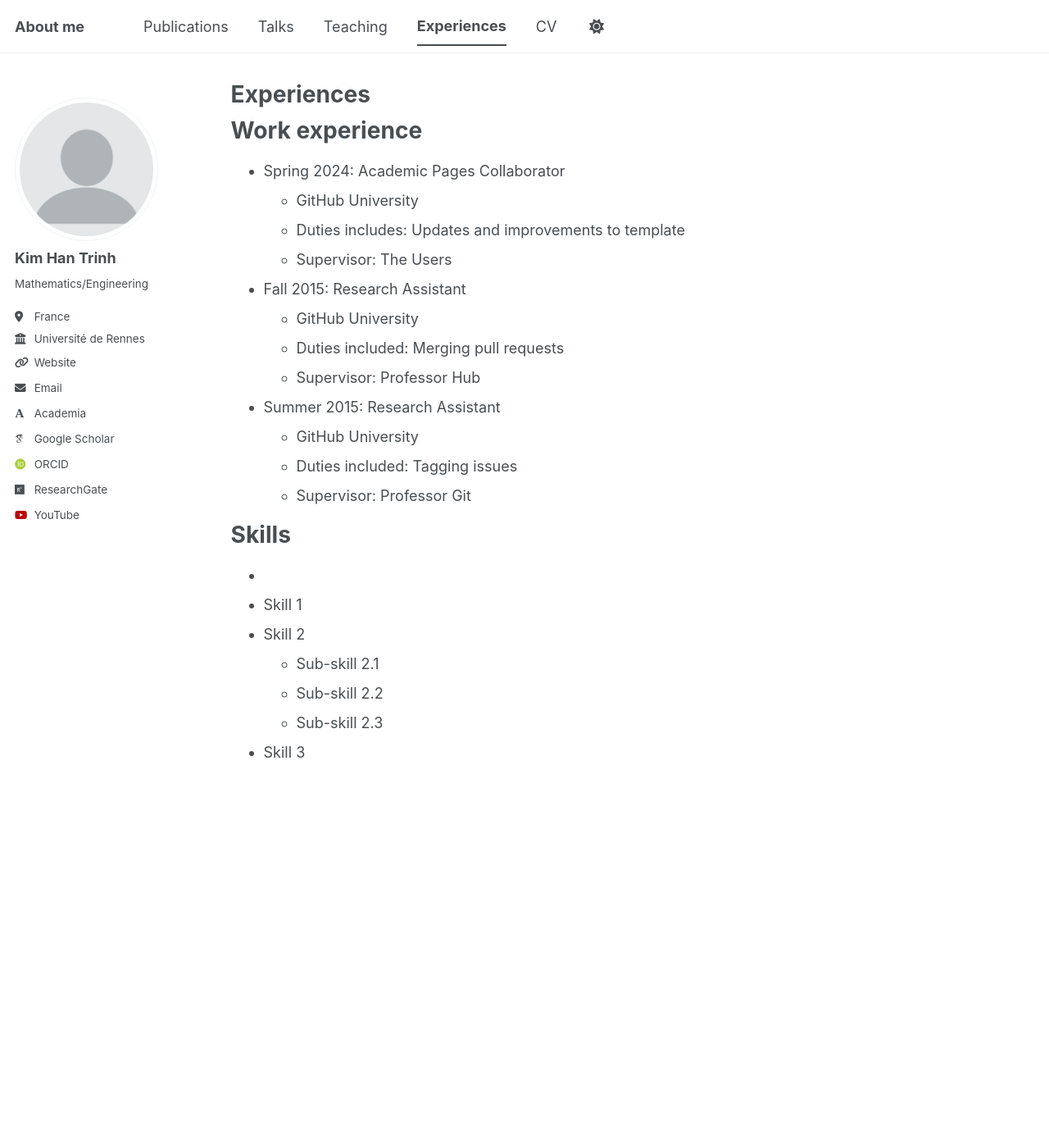
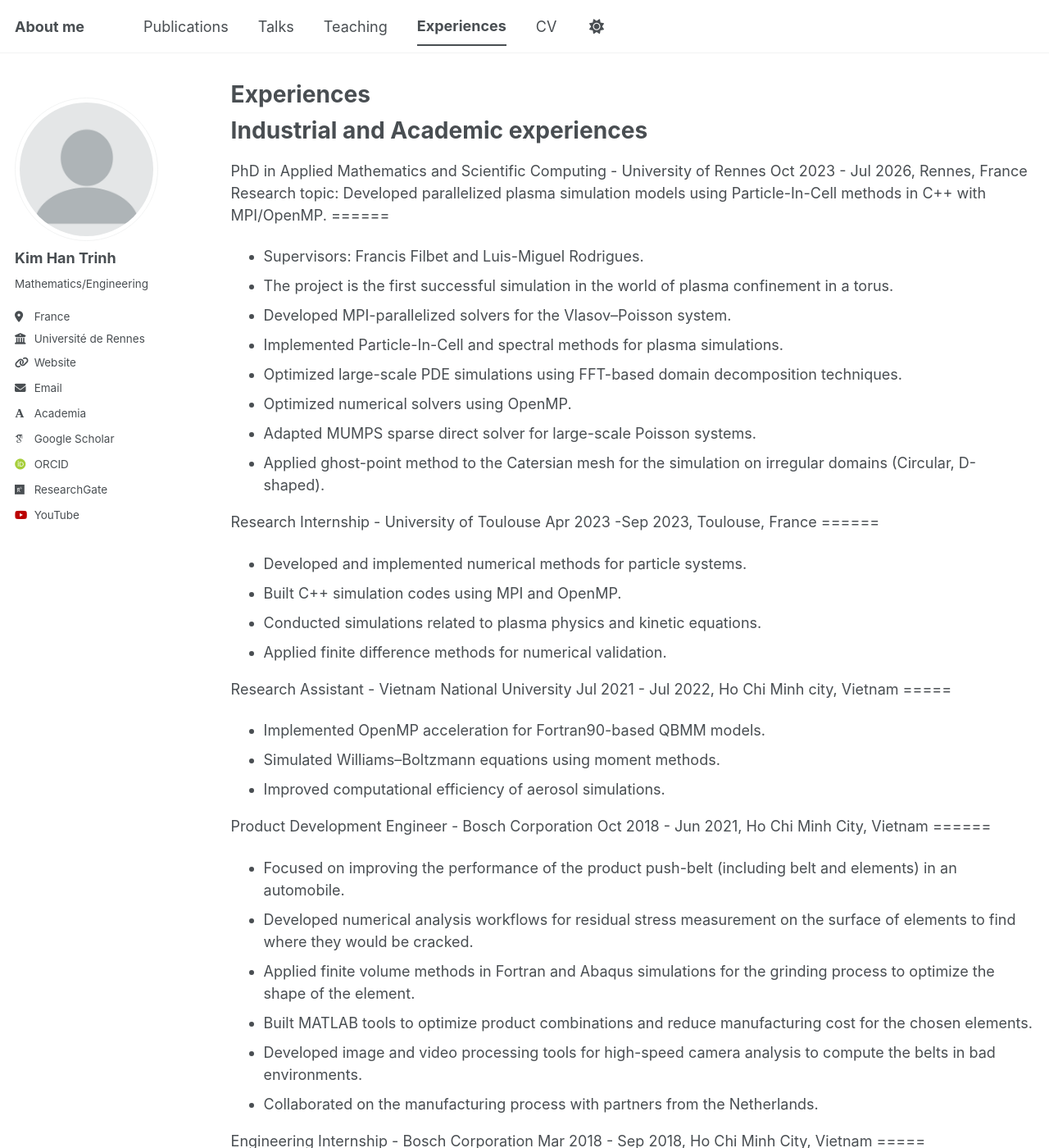
Before and after one commit to khtrinh96/khtrinh96.github.io, a Jekyll site: the page built from _pages/year-archive.md, in a window 1280 px wide and 1400 px high. Shown: the whole window at 82% size. Built offline with Jekyll 4.4.1, drawn with Linux system fonts in a browser that asks for light colours; some web fonts are replaced; a script bundle is joined from its source files by our own code; library files that are not in the unit come from our copies; some of the changed text lies outside the part shown.

Commit message:
Update year-archive.md

```diff
--- a/_pages/year-archive.md
+++ b/_pages/year-archive.md
@@ -5,30 +5,64 @@ title: "Experiences"
 author_profile: true
 ---
 
-Work experience
+Industrial and Academic experiences
 ======
 
-* Spring 2024: Academic Pages Collaborator
-  * GitHub University
-  * Duties includes: Updates and improvements to template
-  * Supervisor: The Users
+PhD in Applied Mathematics and Scientific Computing - University of Rennes
+Oct 2023 - Jul 2026, Rennes, France
+Research topic: Developed parallelized plasma simulation models using Particle-In-Cell methods in C++ with MPI/OpenMP.
+======
 
-* Fall 2015: Research Assistant
-  * GitHub University
-  * Duties included: Merging pull requests
-  * Supervisor: Professor Hub
+* Supervisors: Francis Filbet and Luis-Miguel Rodrigues.
+* The project is the first successful simulation in the world of plasma confinement in a torus.
+* Developed MPI-parallelized solvers for the Vlasov--Poisson system.
+* Implemented Particle-In-Cell and spectral methods for plasma simulations.
+* Optimized large-scale PDE simulations using FFT-based domain decomposition techniques.
+* Optimized numerical solvers using OpenMP.
+* Adapted MUMPS sparse direct solver for large-scale Poisson systems.
+* Applied ghost-point method to the Catersian mesh for the simulation on irregular domains (Circular, D-shaped).
 
-* Summer 2015: Research Assistant
-  * GitHub University
-  * Duties included: Tagging issues
-  * Supervisor: Professor Git
+Research Internship - University of Toulouse
+Apr 2023 -Sep 2023, Toulouse, France
+======
+
+* Developed and implemented numerical methods for particle systems.
+* Built C++ simulation codes using MPI and OpenMP.
+* Conducted simulations related to plasma physics and kinetic equations.
+* Applied finite difference methods for numerical validation.
+
+Research Assistant - Vietnam National University
+Jul 2021 - Jul 2022, Ho Chi Minh city, Vietnam
+=====
+
+* Implemented OpenMP acceleration for Fortran90-based QBMM models.
+* Simulated Williams--Boltzmann equations using moment methods.
+* Improved computational efficiency of aerosol simulations.
+
+Product Development Engineer - Bosch Corporation
+Oct 2018 - Jun 2021, Ho Chi Minh City, Vietnam
+======
+
+* Focused on improving the performance of the product push-belt (including belt and elements) in an automobile.
+* Developed numerical analysis workflows for residual stress measurement on the surface of elements to find where they would be cracked.
+* Applied finite volume methods in Fortran and Abaqus simulations for the grinding process to optimize the shape of the element.
+* Built MATLAB tools to optimize product combinations and reduce manufacturing cost for the chosen elements.
+* Developed image and video processing tools for high-speed camera analysis to compute the belts in bad environments.
+* Collaborated on the manufacturing process with partners from the Netherlands.
+
+Engineering Internship - Bosch Corporation
+Mar 2018 - Sep 2018, Ho Chi Minh City, Vietnam
+=====
+
+* Worked on residual stress measurement techniques.
+* Applied numerical analysis and image processing methods.
+* Used Abaqus and MATLAB for simulation and analysis.
 
 Skills
 ======
-*
-* Skill 1
-* Skill 2
-  * Sub-skill 2.1
-  * Sub-skill 2.2
-  * Sub-skill 2.3
-* Skill 3
+
+* Programming: C++, Python, Fortran, MATLAB, R,
+* Parallel Computing: MPI, OpenMP, CUDA, MUMPS (sparse direct solver),
+* Scientific Computing: FEM, FDM, FVM, spectral methods, PIC methods,
+* Tools: Abaqus, LaTeX, Linux/macOS, HPC environments,
+* Research Areas: HPC, plasma physics, kinetic equations, numerical PDEs, CFD, turbulence modeling, data science, AI and ML.
```
